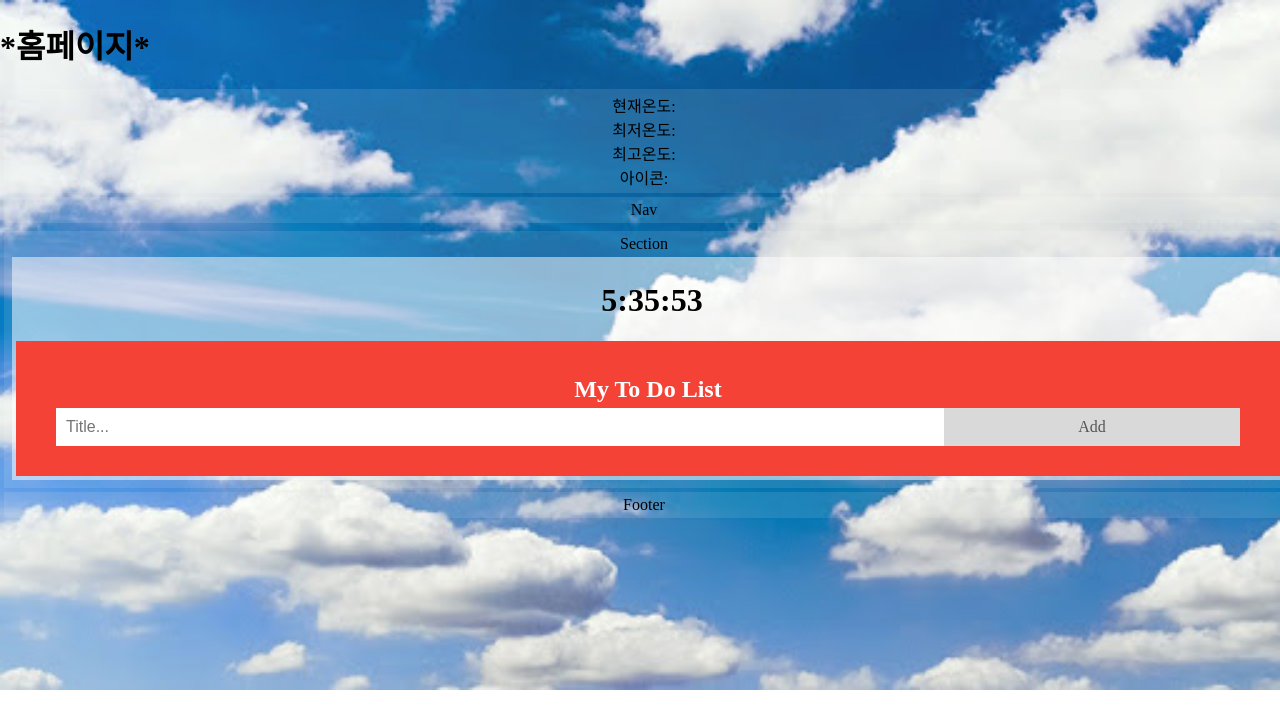
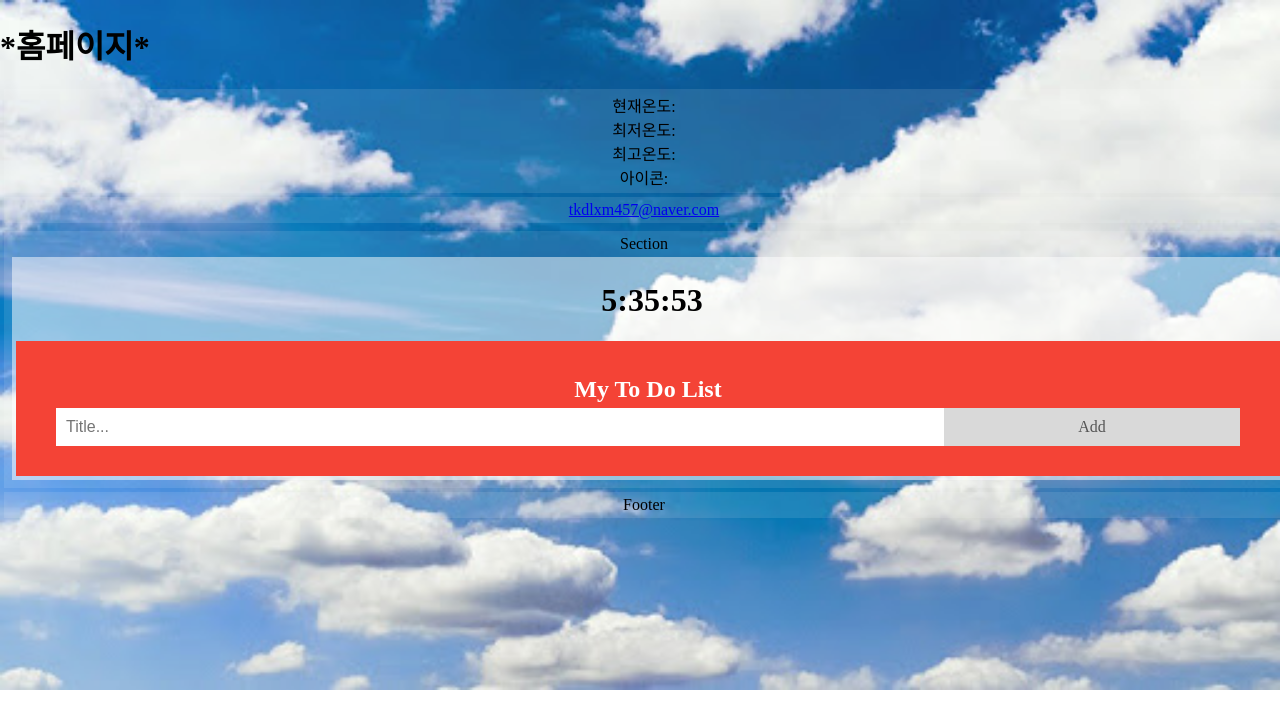
Before and after one commit to tkdlxm457/home, a plain HTML site: page index.html in a window 1280 px wide. Drawn offline with nearby package versions, Linux system fonts and the light colour scheme; no server answers.

Commit message:
Add files via upload

```diff
--- a/index.html
+++ b/index.html
@@ -72,7 +72,7 @@
             <div class="clowtemp">최저온도: </div>
             <div class="chightemp">최고온도: </div>
             <div class="cicon">아이콘: </div></div>
-            <div id="nav">Nav</div>
+            <div id="nav"><a href = "mailto: tkdlxm457@naver.com">tkdlxm457@naver.com</a></div>
         <div id="section">
         Section
         <div id="article">
```
